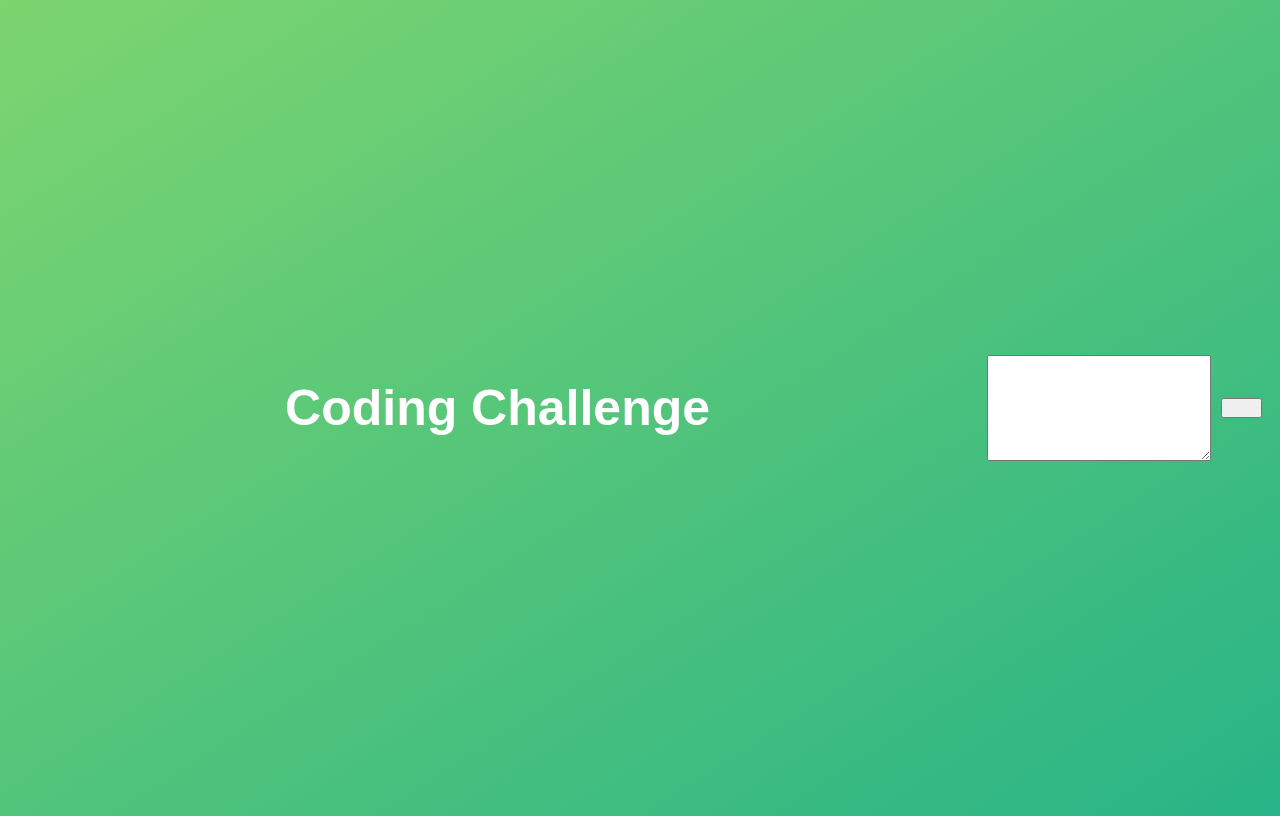
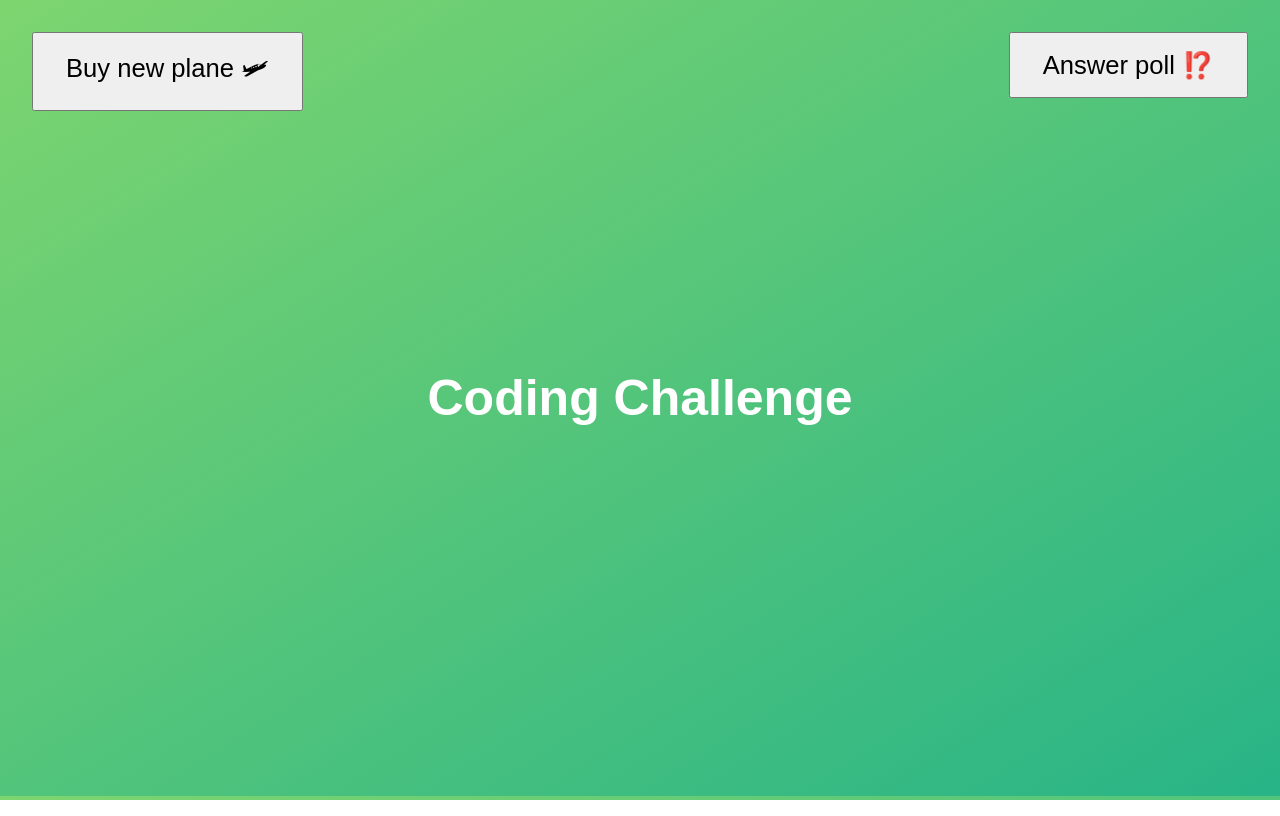
Before and after one commit to anwesh08/JavaScript, a plain HTML site: page Coding Challenge/index.html in a window 1280 px wide. Drawn offline with Linux system fonts and the light colour scheme.

Commit message:
Coding Challenge #12

```diff
--- a/Coding Challenge/code.js
+++ b/Coding Challenge/code.js
@@ -290,7 +290,8 @@ for (const [min, event] of gameEvents) {
    const half = min <= 45 ? 'First' : 'Second'
    console.log(`[${half} HALF] ${min}: ${event}`)
 }
-*/
+
+
 
 // Coding Challenge #4
 document.body.append(document.createElement("textarea"));
@@ -308,3 +309,40 @@ document.querySelector("button").addEventListener("click", () => {
     console.log(`${output.padEnd(20)}${'✅'.repeat(i + 1)}`);
   }
 });
+*/
+
+// A Closer Look At Function
+// Coding Challenge #1
+const poll = {
+  questions: "What is ur favourite programming language?",
+  options: ["0: JavaScript", "1: Python", "2: Rust", "3: C++"],
+  answers: new Array(4).fill(0),
+  registerNewAnswer() {
+    const answer = Number(prompt(
+      `${this.questions}\n${this.options.join("\n")}\n(Write Option Number)`
+    ));
+    console.log(answer);
+    //  Register Answer
+    typeof answer === "number" &&
+      answer < this.answers.length &&
+      this.answers[answer]++;
+    this.displayResults();
+    this.displayResults("string");
+  },
+  displayResults(type = "array") {
+    if (type === "array") {
+      console.log(this.answers);
+    } else if (type === "string") {
+      console.log(`Poll result are ${this.answers.join(", ")}`);
+    }
+  },
+};
+// poll.registerNewAnswer();
+
+document
+  .querySelector(".poll")
+  .addEventListener("click", poll.registerNewAnswer.bind(poll));
+
+poll.displayResults.call({answers: [5, 2, 3]}, 'string')
+poll.displayResults.call({answers: [1, 5, 3, 9, 6, 1]}, 'string')
+poll.displayResults.call({answers: [1, 5, 3, 9, 6, 1]})
--- a/Coding Challenge/index.html
+++ b/Coding Challenge/index.html
@@ -8,7 +8,7 @@
   </head>
   <style>
     body {
-      height: 100vh;
+      height: 97.5vh;
       display: flex;
       align-items: center;
       background: linear-gradient(to top left, #28b487, #7dd56f);
@@ -22,7 +22,7 @@
       text-align: center;
       color: white;
     }
-    button {
+    /* button {
       width: 50px;
       height: 20px;
       margin: 10px;
@@ -30,10 +30,25 @@
     textarea {
       width: 300px;
       height: 100px;
+    } */
+    .buy,
+    .poll {
+      font-size: 1.6rem;
+      padding: 1rem 2rem;
+      position: absolute;
+      top: 2rem;
+    }
+    .buy {
+      left: 2rem;
+    }
+    .poll {
+      right: 2rem;
     }
   </style>
   <body>
     <h1>Coding Challenge</h1>
+    <button class="buy">Buy new plane 🛩</button>
+    <button class="poll">Answer poll ⁉️</button>
     <script src="code.js"></script>
   </body>
 </html>
```
